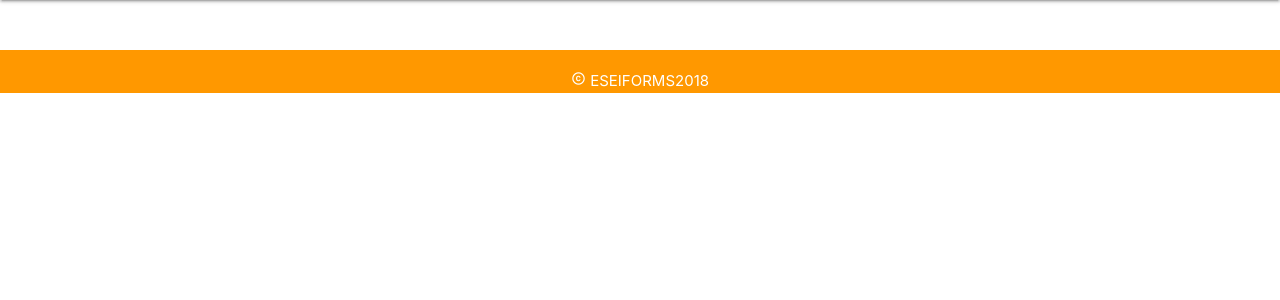
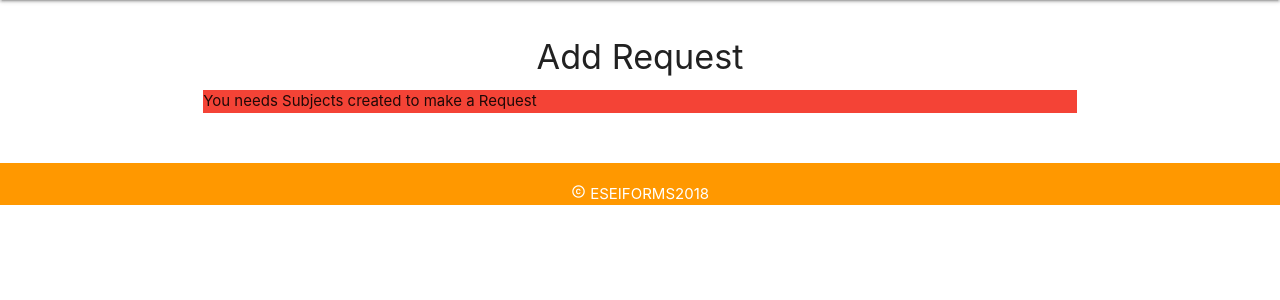
Before and after one commit to Baltasarq/esei-soft, a Flask app: template templates/addRequest.html in a window 1280 px wide. Shown: the part 64-364 px from the top of the page. Run offline with Flask 2, Linux system fonts and the light colour scheme; the template is opened without the code that fills it, so the values that code supplies are empty; parts of the project's set-up code (start-up, migrations or seed data) failed here and were passed over; some libraries are stand-ins or nearby versions.

Commit message:
New translations and rewrite Xml and CVS file format

```diff
--- a/handlers/handlers.py
+++ b/handlers/handlers.py
@@ -307,22 +307,29 @@
                 for soft in requestSofts:
                     softwares.append(Software.query(Software.key == soft.software_key).get())
 
-                requestToShow.append(RequestComplete(request.key, u, s, softwares, request.date))
+                requestToShow.append(RequestComplete(request.key, u, s, softwares, request.system, request.date))
 
-            csv_content = "Request_key, Request_date, " \
-                          "User_key, User_name, " \
-                          "Subject_key, Subject_name, Subject_course, Subject_quarter, " \
-                          "Software_key, Software_name\n"
+            csv_content = "Request_date, Operative System, " \
+                          "User_name, " \
+                          "Subject_name, Subject_course, Subject_quarter, " \
+                          "Software_name\n"
 
             for rc in requestToShow:
                 u = rc.getUser()
                 sub = rc.getSubject()
                 softs = rc.getSoftware()
+                if rc.getSystem() == System.LINUX:
+                    system = 'Linux'
+                elif rc.getSystem() == System.WINDOWS:
+                    system = 'Windows'
+                else:
+                    system = 'Linux and Windows'
+
                 for s in softs:
-                    contentToAppend = str(rc.getKey().id()) + "," + str.split(str(rc.getDate()), ".")[0] + ","\
-                        + str(u.user_key) + "," + u.name.encode("utf-8") + ","\
-                        + str(sub.key.id()) + "," + sub.name.encode("utf-8") + "," + str(sub.year) + "," + str(sub.quarter) + ","\
-                        + str(s.key.id()) + "," + s.name.encode("utf-8") + "\n"
+                    contentToAppend = str.split(str(rc.getDate()), ".")[0] + "," + system + "," \
+                        + u.name.encode("utf-8") + ","\
+                        + sub.name.encode("utf-8") + "," + str(sub.year) + "," + str(sub.quarter) + ","\
+                        + s.name.encode("utf-8") + "\n"
                 csv_content += contentToAppend
 
             generator = (cell for row in csv_content
@@ -358,7 +365,7 @@
                 for soft in requestSofts:
                     softwares.append(Software.query(Software.key == soft.software_key).get())
 
-                requestToShow.append(RequestComplete(request.key, u, s, softwares, request.date))
+                requestToShow.append(RequestComplete(request.key, u, s, softwares, request.system, request.date))
 
             xml_content = "<requests>"
 
@@ -366,10 +373,17 @@
                 u = rc.getUser()
                 sub = rc.getSubject()
                 softs = rc.getSoftware()
+                if rc.getSystem() == System.LINUX:
+                    system = 'Linux'
+                elif rc.getSystem() == System.WINDOWS:
+                    system = 'Windows'
+                else:
+                    system = 'Linux and Windows'
 
                 contentToAppend = \
-                    "<request><key>" + str(rc.getKey().id()) + "</key>" \
+                    "<request>" \
                     "<date>" + str.split(str(rc.getDate()), ".")[0] + "</date>"\
+                    "<system>" + system + "</system>"\
                     "<user><key>" + str(u.user_key) + "</key><name>" + u.name.encode("utf-8") + "</name></user>"\
                     "<subject>" \
                         "<key>" + str(sub.key.id()) + "</key>" \
--- a/templates/addRequest.html
+++ b/templates/addRequest.html
@@ -2,9 +2,10 @@
 
 {% block content %}
 <div>
-    {% if subjects.count > 0 %}
+
     <form class="col s12" action="/addRequest"  onsubmit="return checkSelected()" method="post">
         <h4 class="center">{{ _('Add Request') }}</h4>
+        {% if subjects.count() > 0 %}
         <div class="row">
             <div class="input-field col s12">
                 <select name="subject" required class="orderer">
@@ -30,7 +31,7 @@
             {% endfor %}
         </div>
         {% else %}
-        <p class="red">{{ _('You needs Software created by you to make a Request') }}</p>
+        <p class="red">{{ _('You needs Software created to make a Request') }}</p>
         {% endif %}
         <label class="black-text">* {{ _('Operative System') }}</label>
         <div class="row">
@@ -64,6 +65,7 @@
             </button>
         </div>
     </form>
+
 
     <!-- Modal Structure -->
         <div id="addSoftware" class="modal">
@@ -110,7 +112,10 @@
                 </form>
             </div>
         </div>
+    {% else %}
+    <p class="red">{{ _('You needs Subjects created to make a Request') }}</p>
     {% endif %}
+
 </div>
 
 {% endblock %}
@@ -160,7 +165,7 @@
             numSelecteds+=1;
         });
         if(numSelecteds == 0){
-            M.toast({html: "{{ _('Select one system at least') }}", classes: 'red' })
+            M.toast({html: "{{ _('Select one operative system at least') }}", classes: 'red' })
             return false;
         }
     }
--- a/templates/softwares.html
+++ b/templates/softwares.html
@@ -62,7 +62,6 @@
                 <div class="modal-content">
                     <h4 class="center">{{ _('Delete Software') }}</h4>
                     <p class="big center">{{ _('Are you sure to delete') }} : <b>{{ software.name }}</b> ? </p>
-                    <p class="big center red-text">{{ _('All Request with this Software will be deleted!!') }}</p>
                 </div>
                 <div class="modal-footer">
                     <a href="#!"
```
Also changed, not shown: translations/es/LC_MESSAGES/messages.po, translations/gl/LC_MESSAGES/messages.po, 4 other files.
